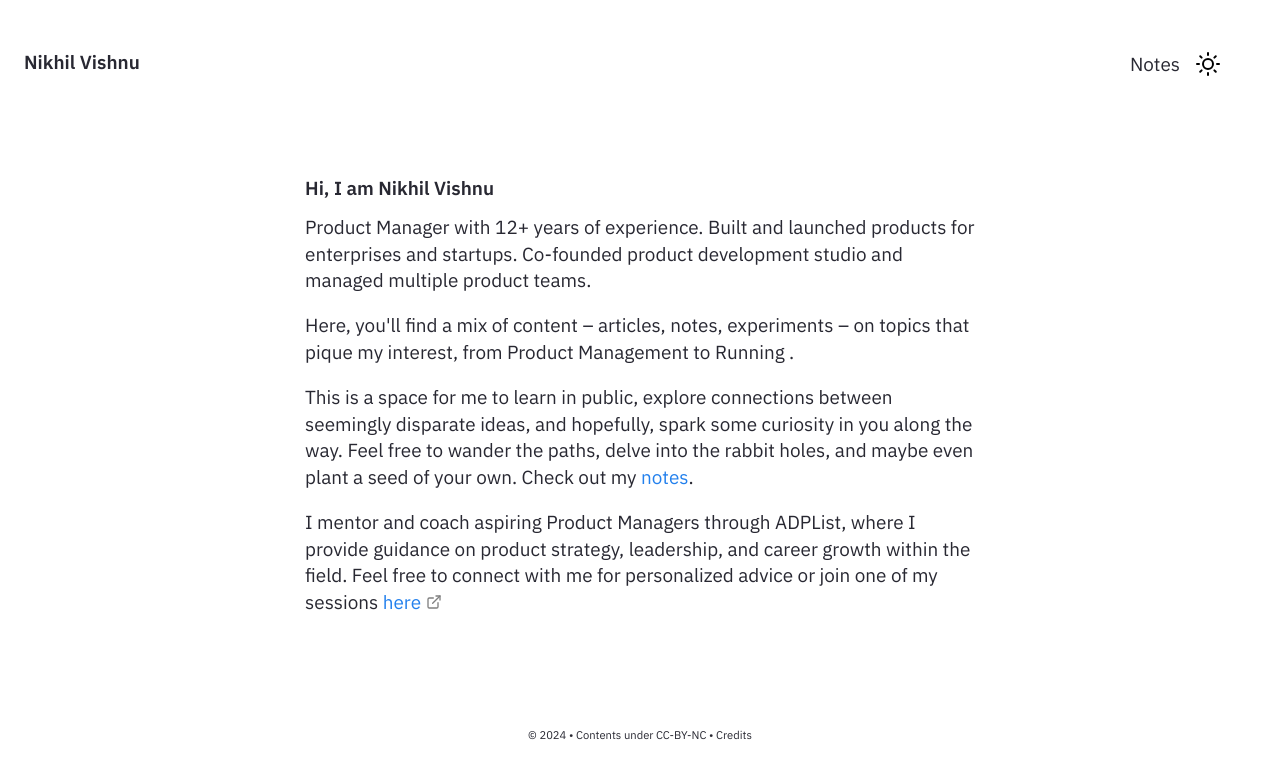
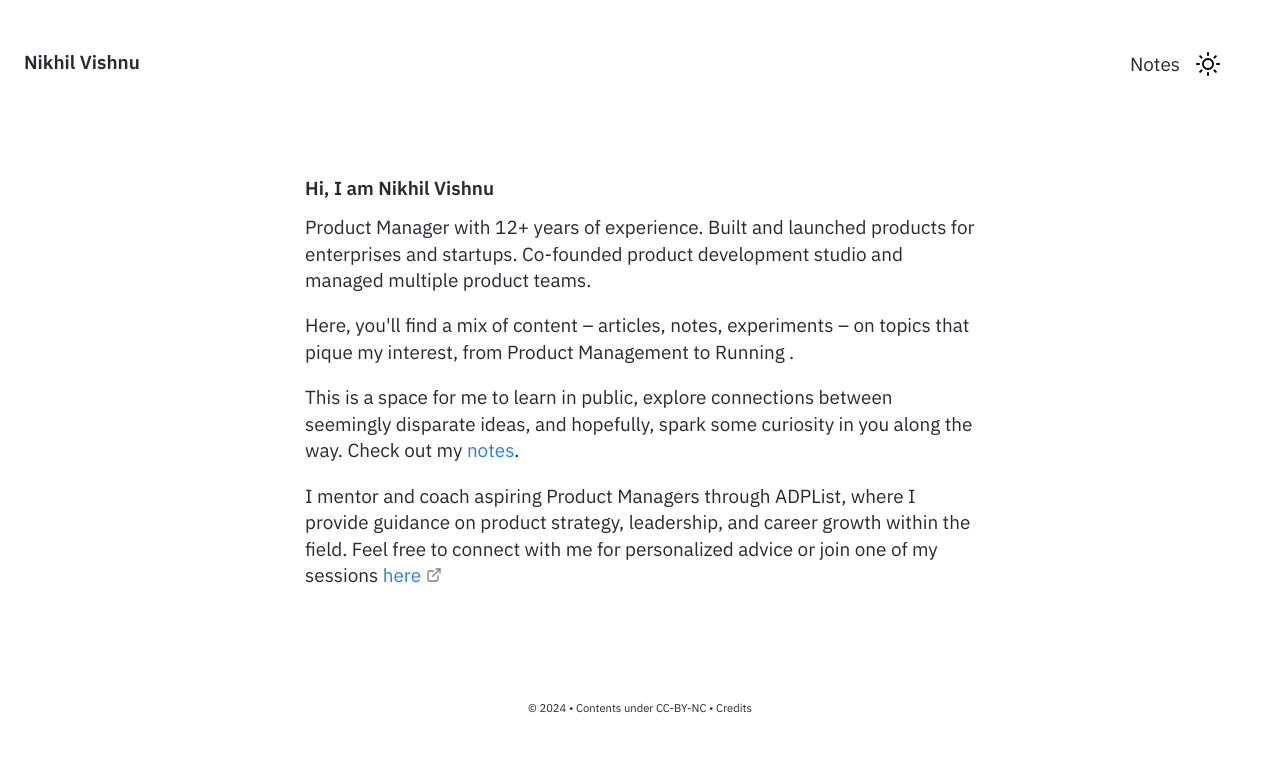
Before and after one commit to nikhilvishnu/nikhilvishnu.github.io, a Jekyll site: the page built from pages/index.md, in a window 1280 px wide. Shown: the top 779 px of the page. Built offline with Jekyll 4.4.1, drawn with Linux system fonts in a browser that asks for light colours.

Commit message:
Update Homepage.html
Updated home notes

```diff
--- a/_includes/Homepage.html
+++ b/_includes/Homepage.html
@@ -2,6 +2,6 @@
     <h6 id="wiki-links-are-auto-converted-to-hyperlinks">Hi, I am Nikhil Vishnu</h6>
         <p>Product Manager with 12+ years of experience. Built and launched products for enterprises and startups. Co-founded product development studio and managed multiple product teams.</p>
         <p>Here, you'll find a mix of content –  articles, notes, experiments –  on topics that pique my interest, from Product Management to Running .</p>
-        <p>This is a space for me to learn in public, explore connections between seemingly disparate ideas, and hopefully, spark some curiosity in you along the way.  Feel free to wander the paths, delve into the rabbit holes, and maybe even plant a seed of your own. Check out my <a href="{{'/notes' | relative_url}}"> notes</a>.</p>
+        <p>This is a space for me to learn in public, explore connections between seemingly disparate ideas, and hopefully, spark some curiosity in you along the way. Check out my <a href="{{'/notes' | relative_url}}"> notes</a>.</p>
         <p>I mentor and coach aspiring Product Managers through ADPList, where I provide guidance on product strategy, leadership, and career growth within the field. Feel free to connect with me for personalized advice or join one of my sessions <a href="https://adplist.org/mentors/nikhil-vishnu-pv"> here</a> </p>
 </div>
```
